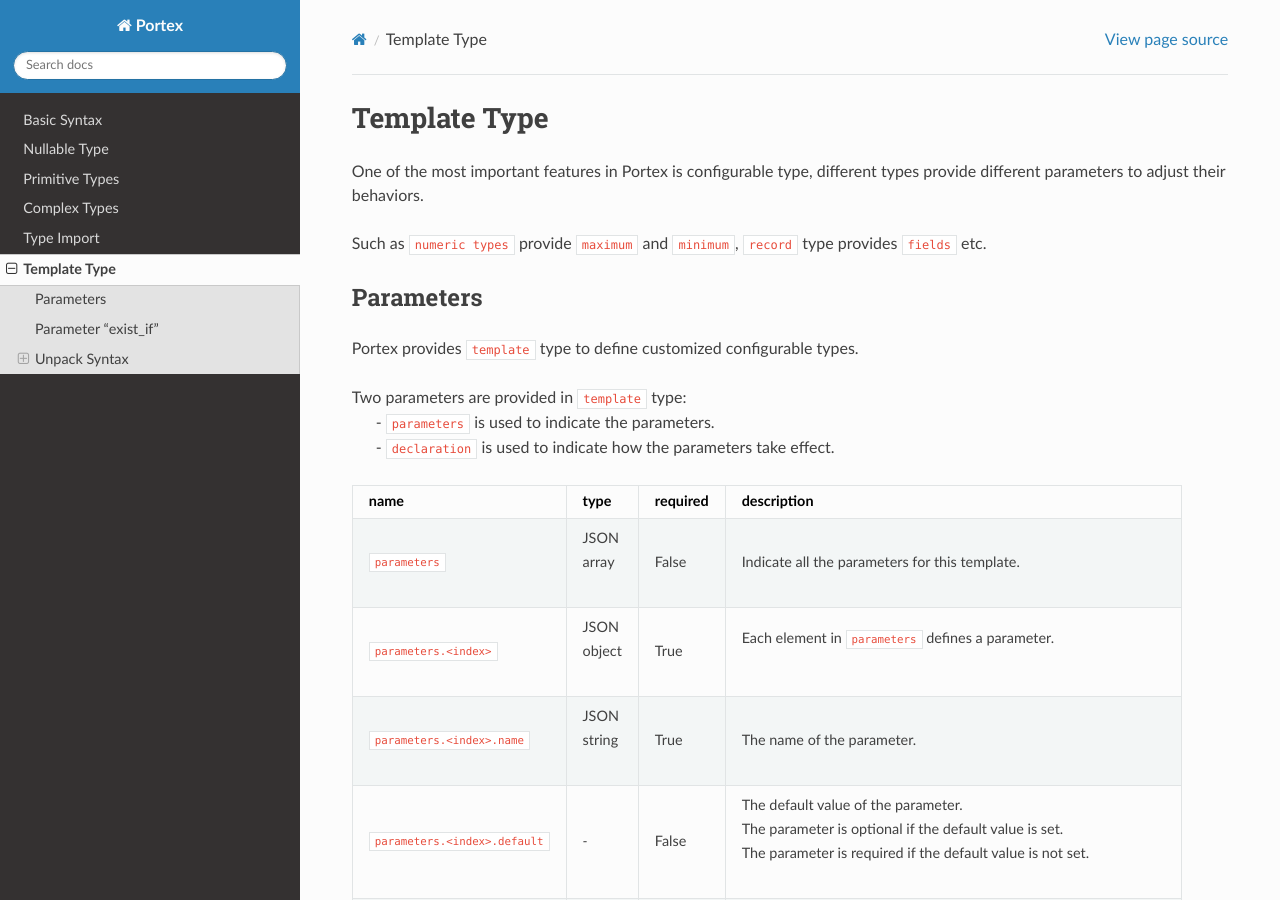
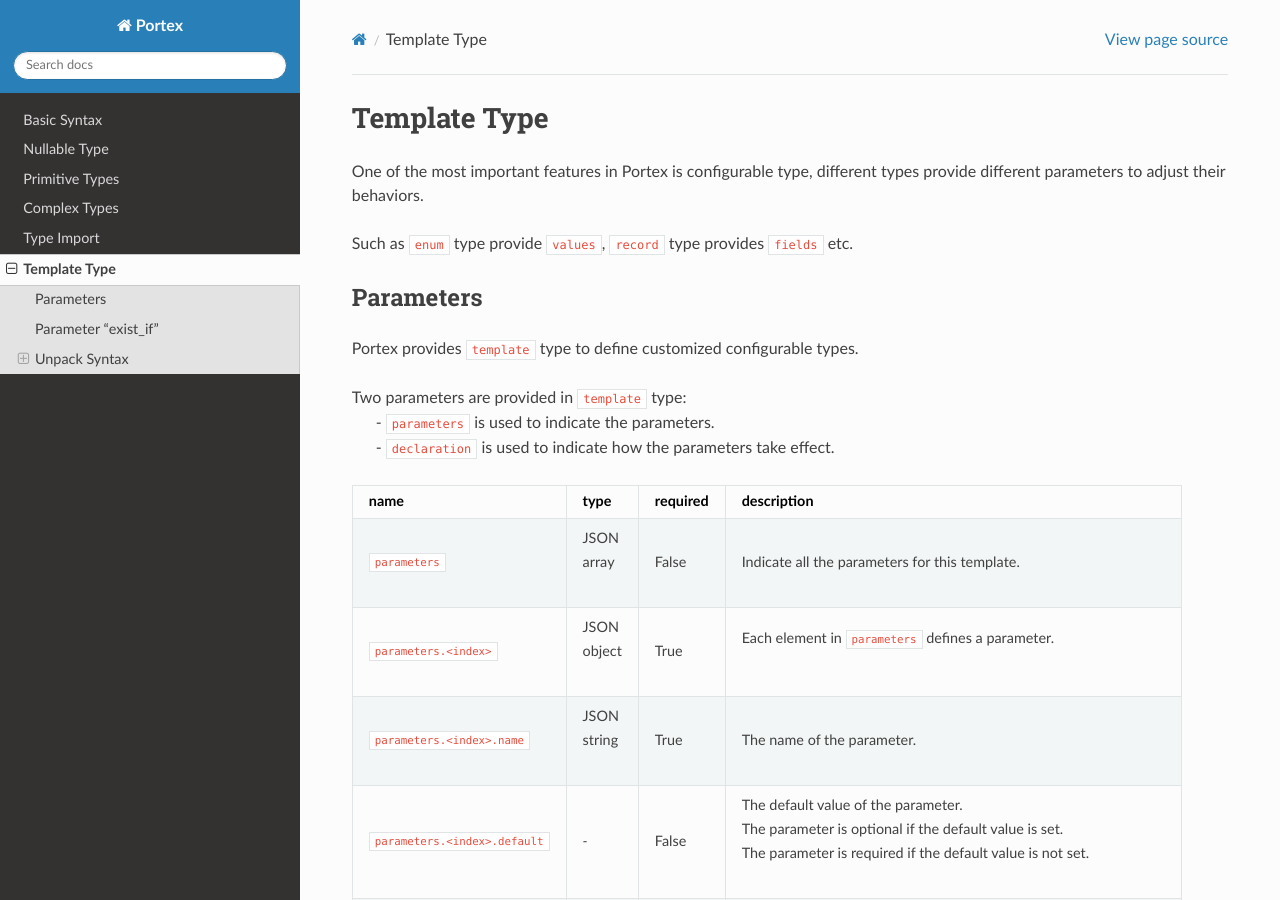
Before and after one commit to Project-OpenBytes/portex, a Sphinx documentation site: the page built from docs/source/schema/template_type.rst, in a window 1280 px wide and 900 px high. Built offline with Sphinx 7.4.7 and the Read the Docs theme 2.0.0, drawn with Linux system fonts in a browser that asks for light colours.

Commit message:
docs: use "enum" as the configurable type example in "template_type.rst"

```diff
--- a/docs/source/schema/template_type.rst
+++ b/docs/source/schema/template_type.rst
@@ -5,8 +5,7 @@
 One of the most important features in Portex is configurable type, different types provide different
 parameters to adjust their behaviors.
 
-Such as ``numeric types`` provide ``maximum`` and ``minimum``, ``record`` type provides ``fields``
-etc.
+Such as ``enum`` type provide ``values``, ``record`` type provides ``fields`` etc.
 
 ************
  Parameters
```
